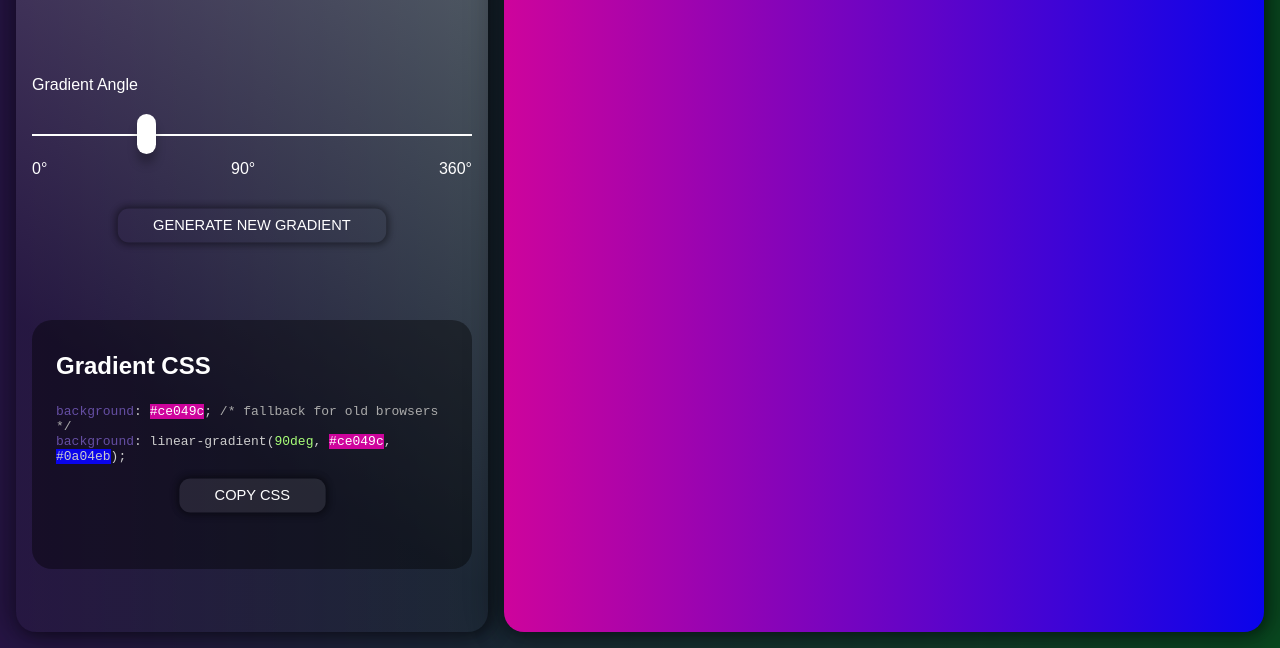
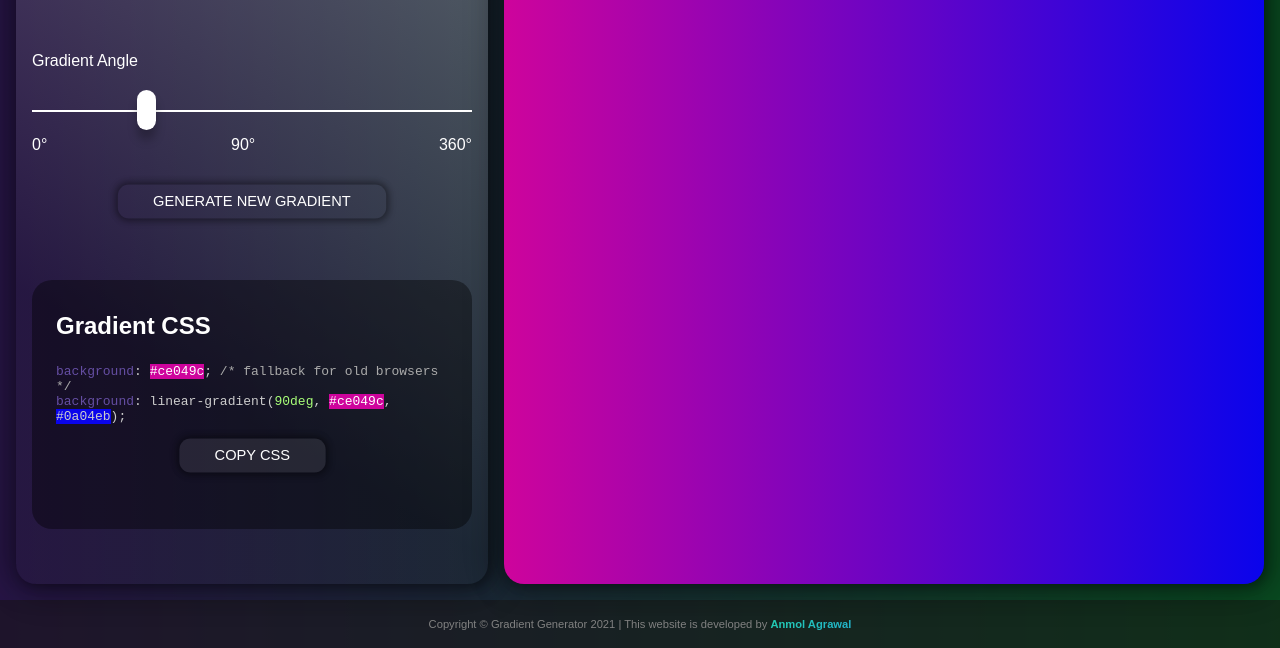
Before and after one commit to Anmol53/gradient-generator, a plain HTML site: page index.html in a window 1280 px wide. Shown: the part 152-800 px from the top of the page. Drawn offline with Linux system fonts and the light colour scheme.

Commit message:
Footer added

```diff
--- a/index.html
+++ b/index.html
@@ -51,6 +51,20 @@
       </div>
       <div id="gradient_container" class="container gradient_container"></div>
     </main>
+    <footer>
+      <div class="copyright">
+        <p>
+          Copyright &copy; Gradient Generator
+          <script>
+            document.write(new Date().getFullYear());
+          </script>
+          | This website is developed by
+          <a href="https://anmolagrawal.tech/"
+            ><span class="colored-text">Anmol Agrawal</span></a
+          >
+        </p>
+      </div>
+    </footer>
     <script src="index.js" charset="utf-8"></script>
   </body>
 </html>
--- a/style.css
+++ b/style.css
@@ -6,16 +6,19 @@
 
 body {
   min-height: 100vh;
-  min-width: 100vw;
+  width: 100vw;
   font-family: sans-serif;
+  display: grid;
+  grid-template-rows: 1fr auto;
+  overflow-x: hidden;
 }
+
 main {
   background-color: rgba(0, 0, 0, 0.7);
   display: flex;
   gap: 1rem;
   flex-wrap: wrap;
   justify-content: center;
-  min-height: 100vh;
   width: 100%;
   padding: 1rem;
 }
@@ -63,9 +66,11 @@ input[type="range"] {
   width: 100%;
   -webkit-appearance: none;
 }
+
 input[type="range"]:focus {
   outline: none;
 }
+
 input[type="range"]::-webkit-slider-runnable-track {
   width: 100%;
   height: 2px;
@@ -75,6 +80,7 @@ input[type="range"]::-webkit-slider-runnable-track {
   border-radius: 0px;
   border: 0px solid #010101;
 }
+
 input[type="range"]::-moz-range-track {
   width: 100%;
   height: 2px;
@@ -97,6 +103,7 @@ input[type="range"]::-webkit-slider-thumb {
   -webkit-appearance: none;
   margin-top: -1.2rem;
 }
+
 input[type="range"]::-moz-range-thumb {
   box-shadow: none;
   border: 0px solid #ffffff;
@@ -109,6 +116,7 @@ input[type="range"]::-moz-range-thumb {
   -webkit-appearance: none;
   margin-top: -1.2rem;
 }
+
 input[type="range"]::-moz-focus-outer {
   border: 0;
 }
@@ -171,5 +179,53 @@ input[type="range"]::-moz-focus-outer {
 
 .gradient_container {
   flex: 5 1 400px;
-  min-height: 90vh;
+  min-height: 70vh;
 }
+
+footer {
+  width: 100%;
+  background-color: rgb(77, 67, 60, 0.5);
+}
+
+footer .copyright {
+  height: auto;
+  width: 100%;
+  text-align: center;
+  background-color: rgba(0, 0, 0, 0.7);
+  color: rgb(130, 130, 130);
+  line-height: 2rem;
+  font-size: 0.7rem;
+  padding: 0.5rem;
+}
+
+footer .copyright a {
+  text-decoration: none;
+  font-weight: bold;
+}
+
+.colored-text {
+  white-space: nowrap;
+  background: linear-gradient(-45deg, #ee7752, #e73c7e, #23a6d5, #23d5ab);
+  background-size: 500% 500%;
+  -webkit-animation: bgcolor 5s ease infinite;
+  -moz-animation: bgcolor 5s ease infinite;
+  animation: bgcolor 5s ease infinite;
+  background-clip: text;
+  -webkit-background-clip: text;
+  -webkit-text-fill-color: transparent;
+}
+
+
+@keyframes bgcolor {
+  0% {
+      background-position: 0% 50%;
+  }
+
+  50% {
+      background-position: 100% 50%;
+  }
+
+  100% {
+      background-position: 0% 50%;
+  }
+}
```
